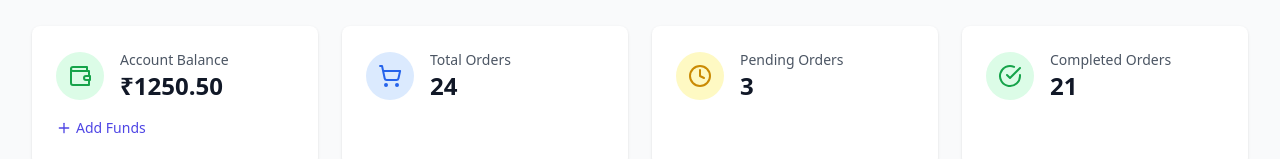
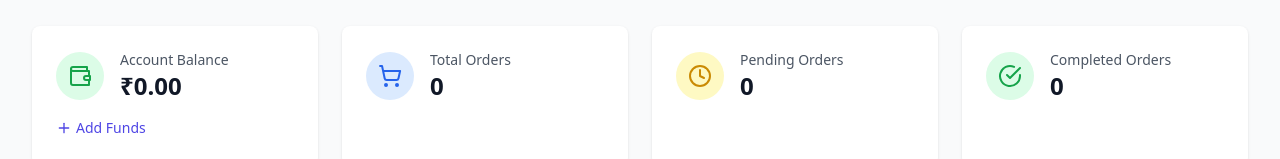
Before and after one commit to dbaarkk/QuickBoost., a React (Vite) app: page /dashboard in a window 1280 px wide. Shown: the part 186-345 px from the top of the page. Built offline with nearby package versions, Linux system fonts and the light colour scheme.

Commit message:
Update Dashboard.tsx

```diff
--- a/src/pages/Dashboard.tsx
+++ b/src/pages/Dashboard.tsx
@@ -13,10 +13,10 @@ import {
 
 const Dashboard: React.FC = () => {
   // Mock data - replace with real data from your API
-  const userBalance = 1250.50;
-  const totalOrders = 24;
-  const pendingOrders = 3;
-  const completedOrders = 21;
+  const userBalance = 0;
+  const totalOrders = 0;
+  const pendingOrders = 0;
+  const completedOrders = 0;
 
   const recentOrders = [
     {
```
